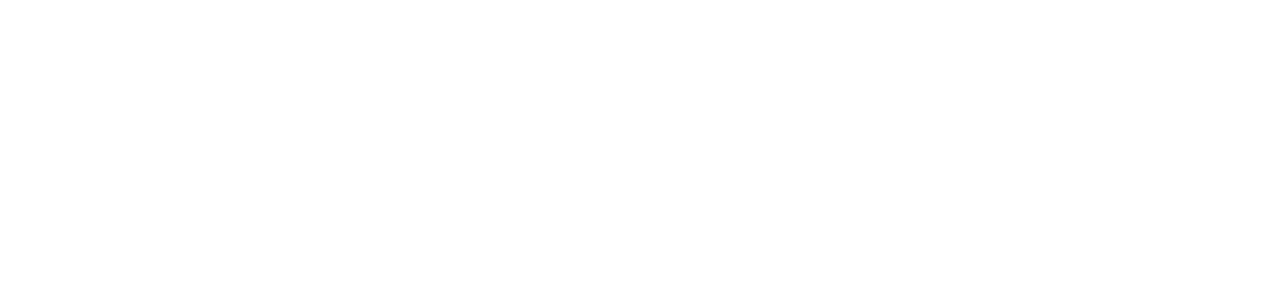
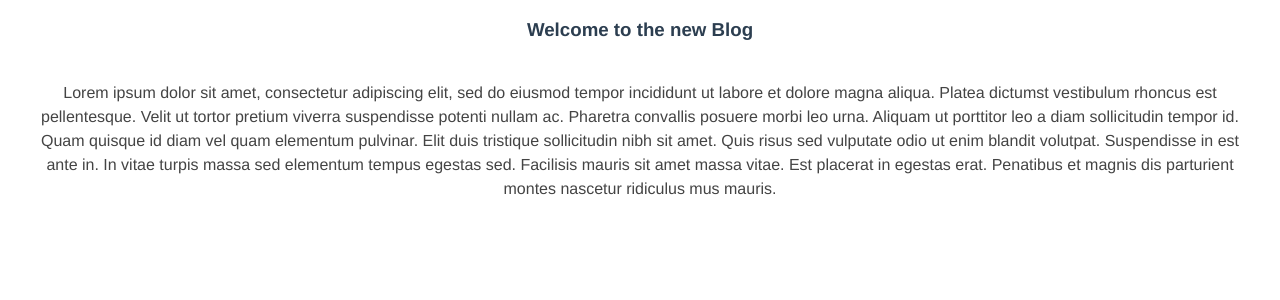
Before and after one commit to mkholidkamali/vue-simple-blog, a Vue app: page /posts/1 in a window 1280 px wide. Before the commit this address had no page. Shown: the top 300 px of the page. Built offline with nearby package versions, Linux system fonts and the light colour scheme; data requests are answered from the project's data file.

Commit message:
[Update] Composable

```diff
--- a/src/components/SinglePost.vue
+++ b/src/components/SinglePost.vue
@@ -1,7 +1,12 @@
 <template>
     <div class="post">
-        <h3>{{ post.title }}</h3>
+        <router-link :to="{ name: 'Details', params: { id: post.id } }">
+            <h3>{{ post.title }}</h3>
+        </router-link>
         <p>{{ snippet }}</p>
+        <span v-for="tag in post.tags" :key="tag">
+            #{{ tag }}
+        </span>
     </div>
 </template>
 
--- /dev/null
+++ b/src/composables/getPost.js
@@ -0,0 +1,24 @@
+import { ref } from 'vue'
+
+const getPost = (id) => {
+    const post = ref(null)
+    const error = ref(null)
+
+    const load = async () => {
+        try {
+            let data = await fetch('http://localhost:3000/posts/' + id)
+            if(!data.ok) {
+            throw Error('post doesnt exist')
+            }
+            post.value = await data.json()
+        }
+        catch(err) {
+            error.value = err.message
+            console.log(error.value)
+        }
+    }
+
+    return { post, error, load }
+}
+
+export default getPost
--- /dev/null
+++ b/src/composables/getPosts.js
@@ -0,0 +1,24 @@
+import { ref } from 'vue'
+
+const getPosts = () => {
+    const posts = ref([])
+    const error = ref(null)
+
+    const load = async () => {
+        try {
+            let data = await fetch('http://localhost:3000/posts')
+            if(!data.ok) {
+            throw Error('no data available')
+            }
+            posts.value = await data.json()
+        }
+        catch(err) {
+            error.value = err.message
+            console.log(error.value)
+        }
+    }
+
+    return { posts, error, load }
+}
+
+export default getPosts
--- a/src/router/index.js
+++ b/src/router/index.js
@@ -1,12 +1,19 @@
 import { createRouter, createWebHistory } from 'vue-router'
 import HomeView from '../views/HomeView.vue'
+import Details from '../views/Details.vue'
 
 const routes = [
   {
     path: '/',
     name: 'home',
     component: HomeView
-  }
+  },
+  {
+    path: '/posts/:id',
+    name: 'Details',
+    component: Details,
+    props: true
+  },
 ]
 
 const router = createRouter({
--- /dev/null
+++ b/src/views/Details.vue
@@ -0,0 +1,39 @@
+<template>
+    <div v-if="error">{{ error }}</div>
+    <div v-if="post" class="post">
+        <h3>{{ post.title }}</h3>
+        <p class="pre">{{ post.body }}</p>
+    </div>
+</template>
+
+<script>
+import getPost from '@/composables/getPost';
+
+export default {
+    props: ['id'],
+    setup(props) {
+        const { post, error, load } = getPost(props.id)
+
+        load()
+
+        return { post, error }
+    }
+}
+</script>
+
+<style>
+    .post {
+        max-width: 1200px;
+        margin: 0 auto;
+    }
+
+    .post p {
+        color: #444;
+        line-height: 1.5em;
+        margin-top: 40px;
+    }
+
+    .pre {
+        white-space: pre-wrap;
+    }
+</style>
--- a/src/views/HomeView.vue
+++ b/src/views/HomeView.vue
@@ -10,33 +10,18 @@
 </template>
 
 <script>
-import { ref } from 'vue';
 import PostList from "../components/PostList.vue";
+import getPosts from "../composables/getPosts"
 
 export default {
   name: "HomeView",
   components: { PostList },
   setup() {
-      const posts = ref([])
-      const error = ref(null)
+    const { posts, error, load } = getPosts()
 
-      const load = async () => {
-        try {
-          let data = await fetch('http://localhost:3000/posts')
-          if(!data.ok) {
-            throw Error('no data available')
-          }
-          posts.value = await data.json()
-        }
-        catch(err) {
-          error.value = err.message
-          console.log(error.value)
-        }
-      }
+    load()
 
-      load()
-
-      return { posts, error };
+    return { posts, error };
   },
 }
 </script>
```
